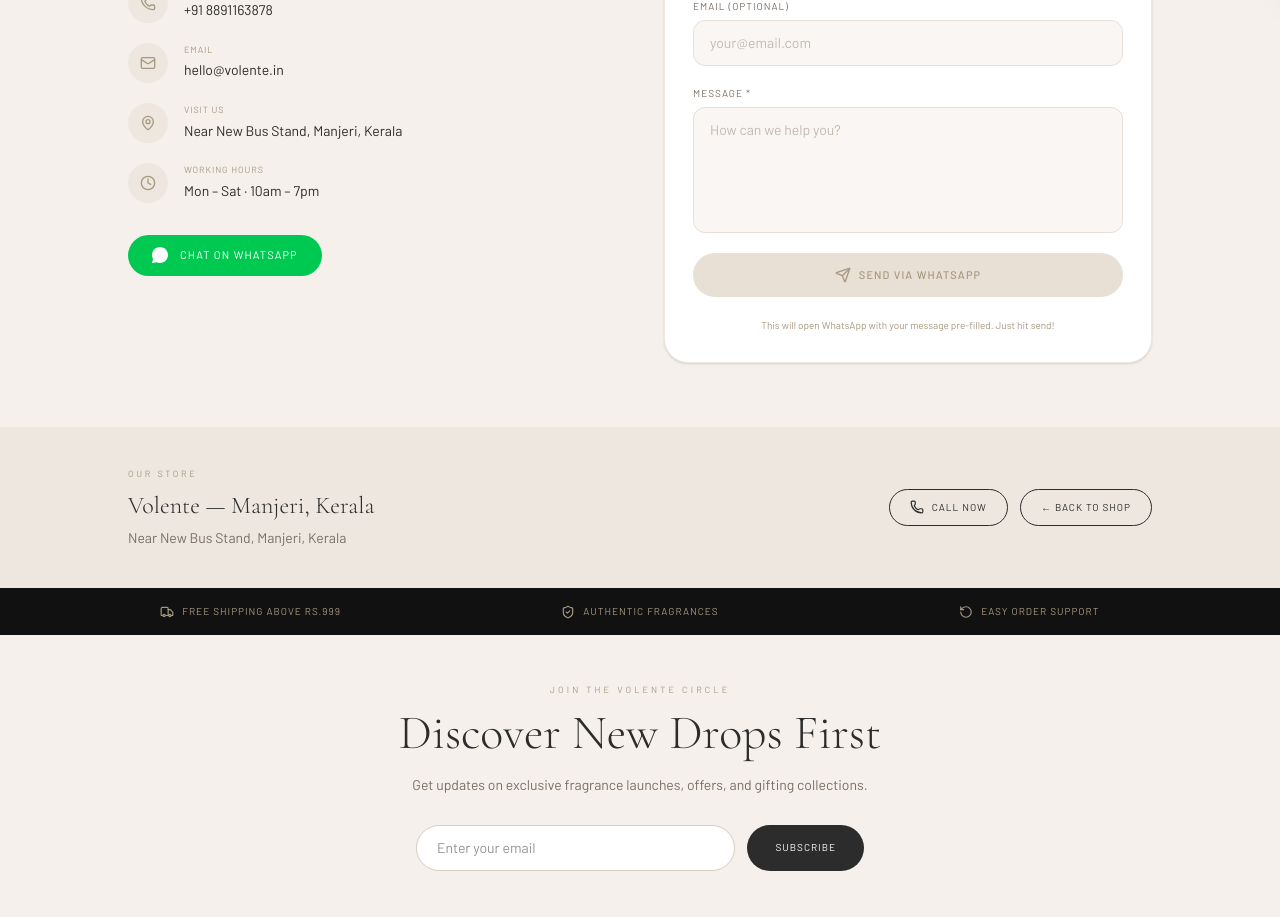
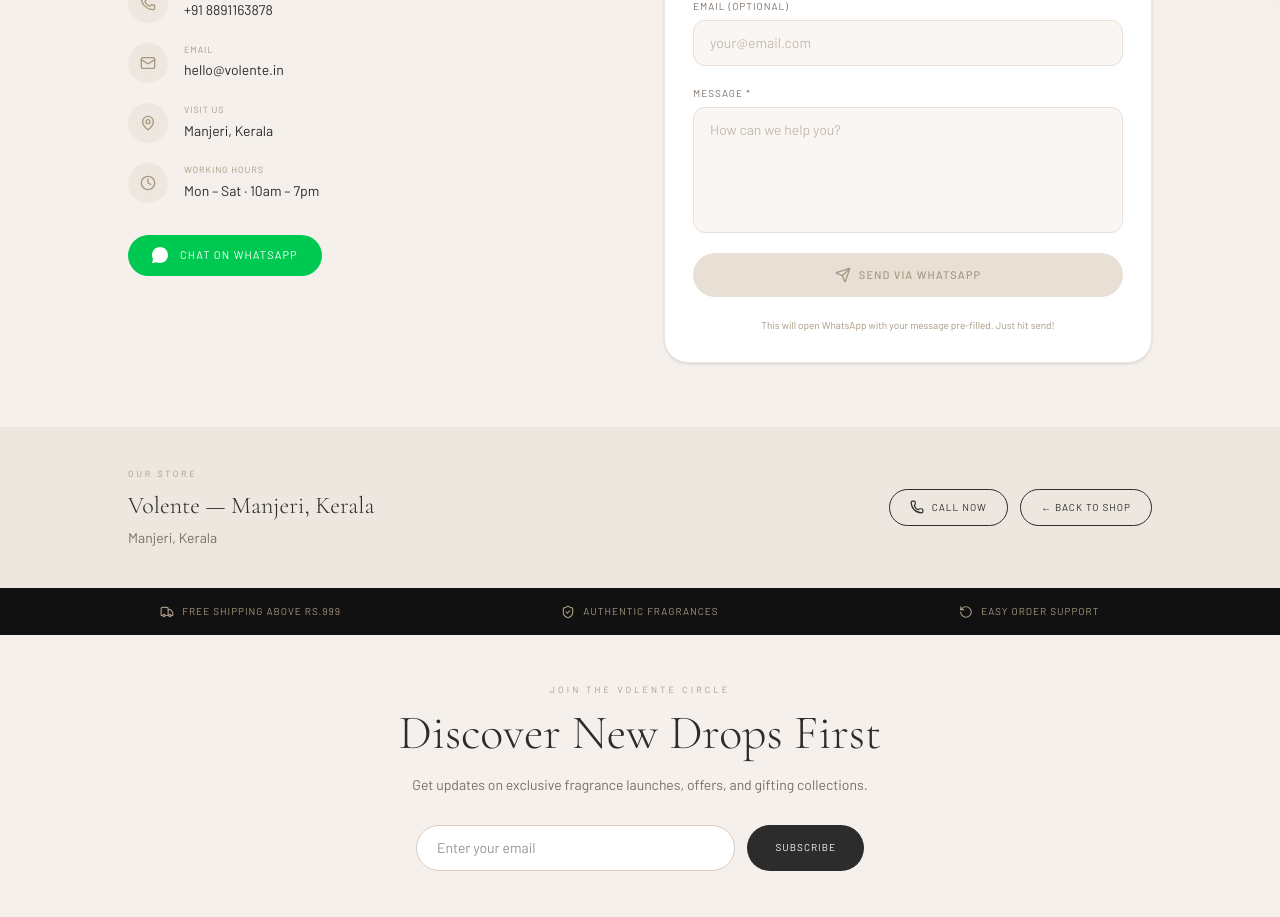
Before and after one commit to kcshamil/Volente-frontend, a React (Vite) app: page /contact in a window 1280 px wide. Shown: the part 840-1757 px from the top of the page. Built offline with nearby package versions, Linux system fonts and the light colour scheme; no server answers.

Commit message:
style: update shop address and whatsapp contact number on Contact page

```diff
--- a/src/pages/Contact.jsx
+++ b/src/pages/Contact.jsx
@@ -4,8 +4,8 @@
 
 const SHOP_PHONE  = "+91 8891163878";
 const SHOP_EMAIL  = "hello@volente.in";
-const SHOP_ADDRESS = "Near New Bus Stand, Manjeri, Kerala";
-const WHATSAPP_NO = "919207388631";
+const SHOP_ADDRESS = "Manjeri, Kerala";
+const WHATSAPP_NO = "918891163878";
 
 export default function Contact() {
   const navigate  = useNavigate();
```
